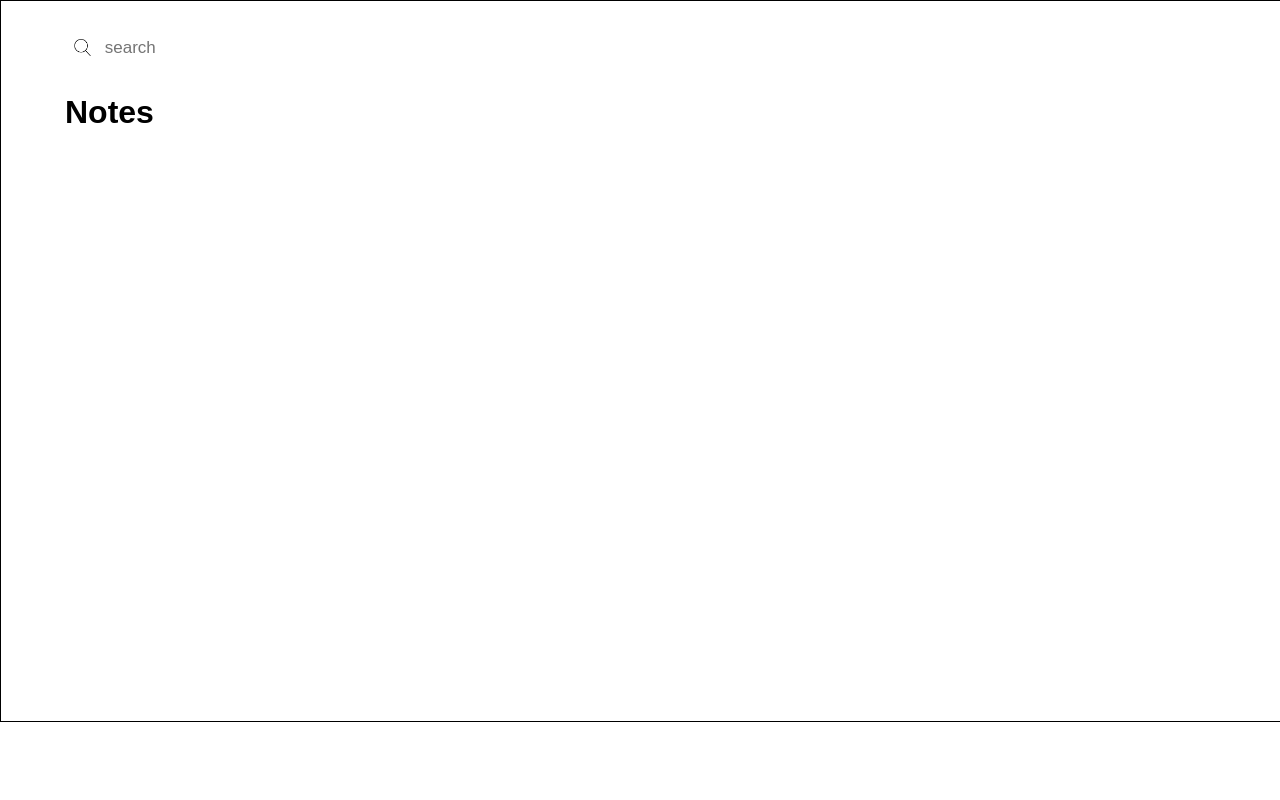
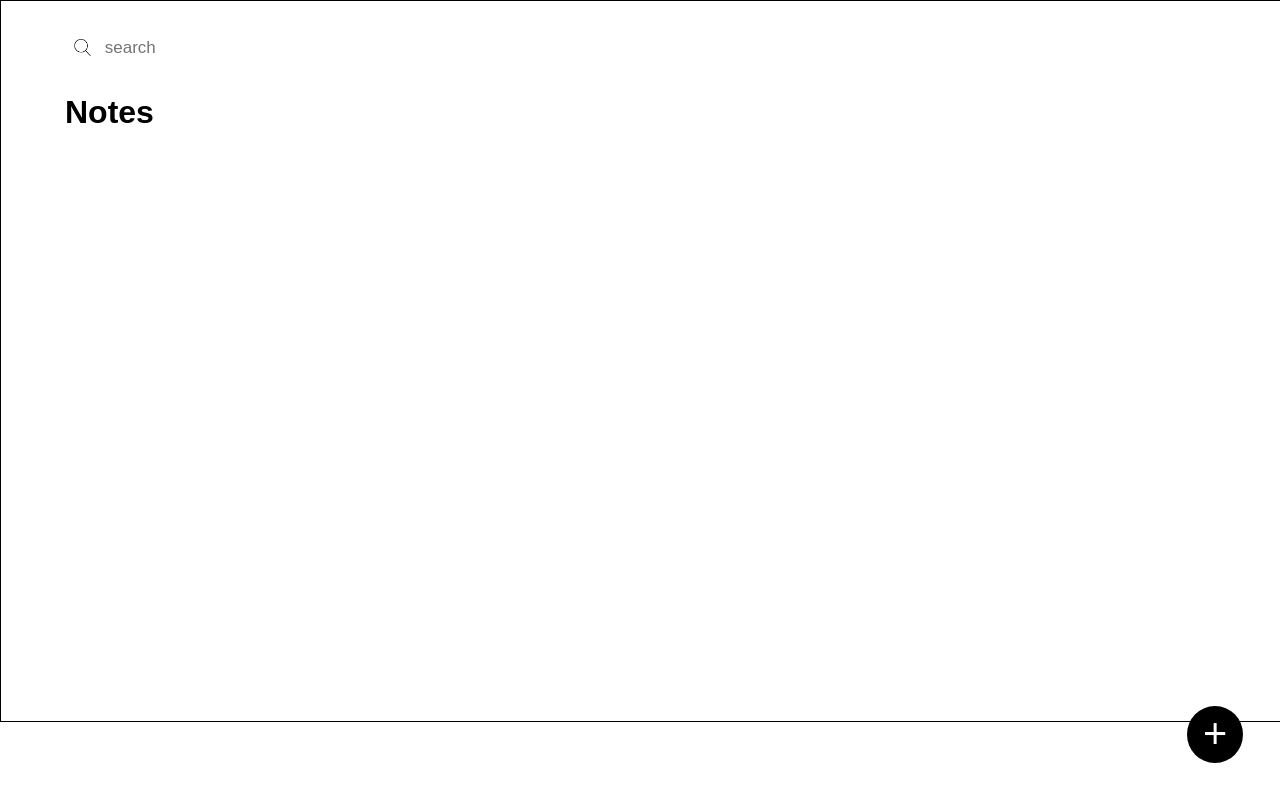
Before and after one commit to Websitedev7849/react-js, a React (Create React App) app: page / in a window 1280 px wide. Built offline with nearby package versions, Linux system fonts and the light colour scheme.

Commit message:
added add button

```diff
--- a/package.json
+++ b/package.json
@@ -18,7 +18,7 @@
     "build": "react-scripts build",
     "test": "react-scripts test",
     "eject": "react-scripts eject",
-    "start-electron": "electron .",
+    "electron-start": "electron .",
     "package-mac": "electron-packager . --overwrite --platform=darwin --arch=x64 --icon=assets/icons/mac/icon.icns --prune=true --out=release-builds",
     "package-win": "electron-packager . electron-tutorial-app --overwrite --asar --platform=win32 --arch=ia32 --icon=assets/icons/win/icon.ico --prune=true --out=release-builds --version-string.CompanyName=CE --version-string.FileDescription=CE --version-string.ProductName=\"TODO LIST APP\"",
     "package-linux": "electron-packager . electron-tutorial-app --overwrite --asar=true --platform=linux --arch=x64 --icon=assets/icons/png/1024x1024.png --prune=true --out=release-builds"
--- /dev/null
+++ b/src/AddTask.js
@@ -0,0 +1,7 @@
+const AddTask = () => {
+    return (
+        <button className="add-task">+</button>
+    );
+}
+
+export default AddTask;
--- a/src/App.js
+++ b/src/App.js
@@ -1,10 +1,12 @@
 import  Navbar  from "./Navbar";
+import AddTask from "./AddTask";
 
 function App() {
   return (
     <div className="App">
       <section className="main">
         <Navbar/>
+        <AddTask/>
       </section>
     </div>
   );
--- a/src/index.css
+++ b/src/index.css
@@ -59,3 +59,17 @@ body {
     .Notes{
       font-size: 2rem;
     }
+
+  .add-task{
+    position: fixed;
+    bottom: 2.3rem;
+    right: 2.3rem;
+    font: 2.6rem arial;
+    color: #ffffff;
+    background-color: #000000;
+    border: none;
+    border-radius: 50%;
+    padding: 0.3rem 1rem;
+    cursor: pointer;
+    outline: none;
+  }
```
Also changed, not shown: main.js (+10 -1 lines), 1 other file (tests, documents, lock files or other folders).
